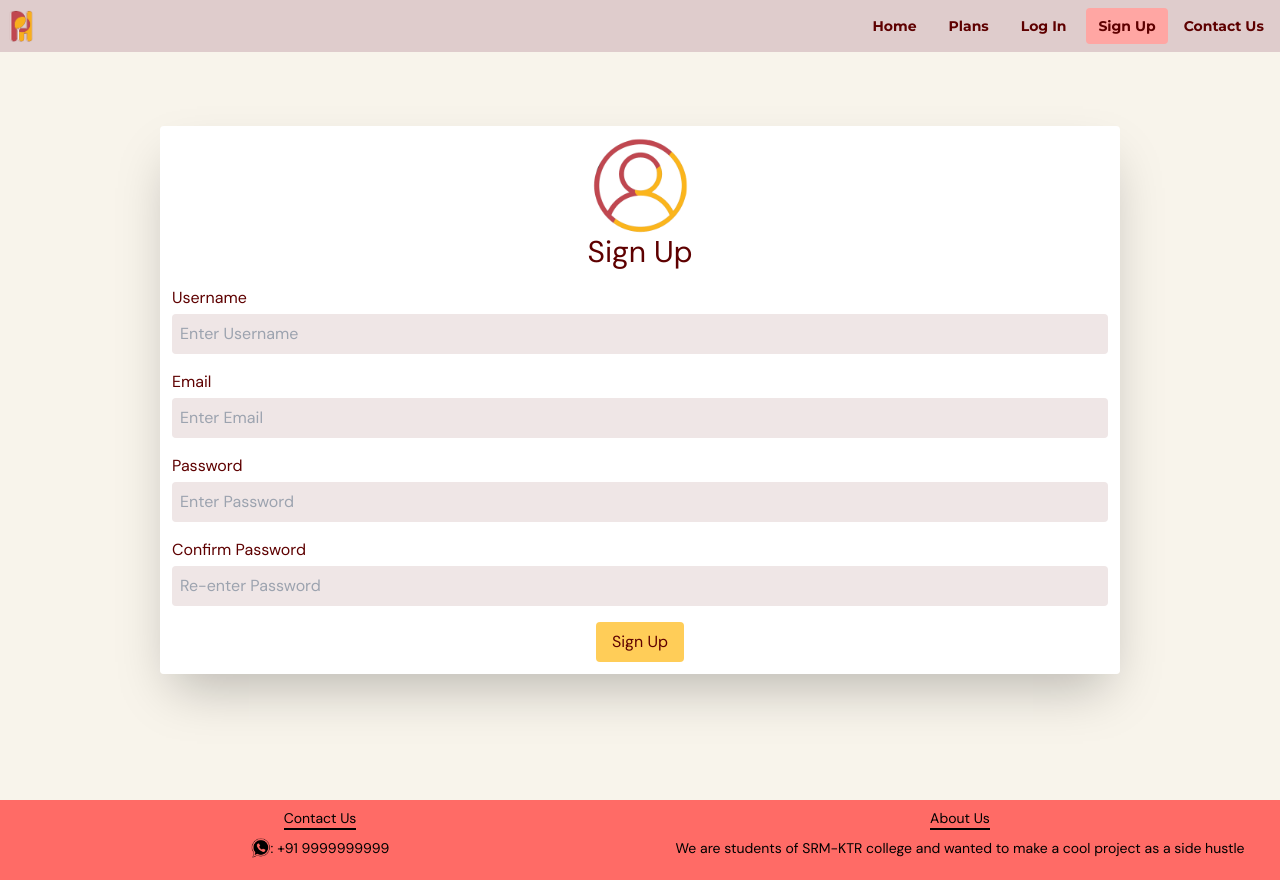
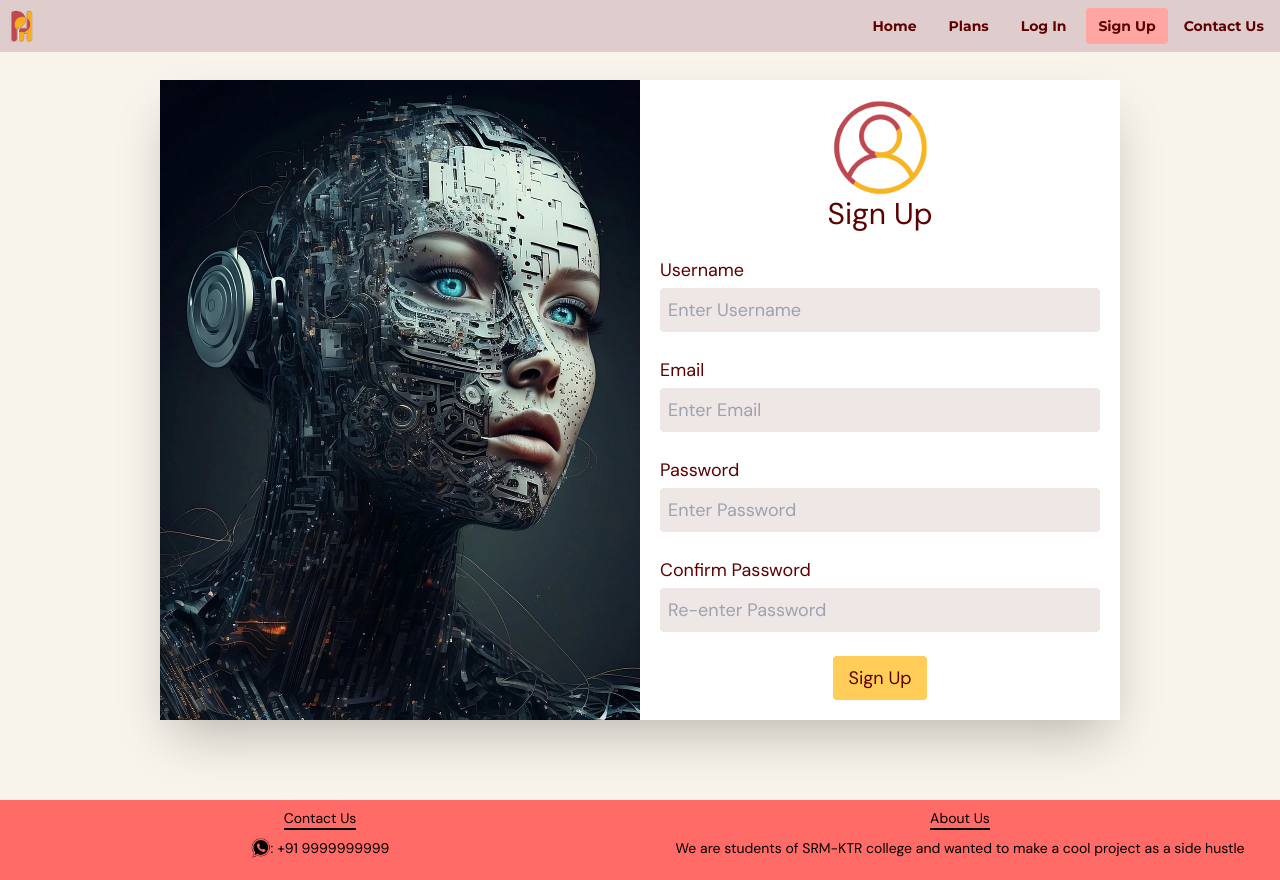
Before and after one commit to Ayush-Singh24/ProjectsHub, a Next.js app: page /signup in a window 1280 px wide. Built offline with nearby package versions, Linux system fonts and the light colour scheme.

Commit message:
made desktop ui of login and signup page

```diff
--- a/src/pages/login.tsx
+++ b/src/pages/login.tsx
@@ -18,10 +18,15 @@ export default function Login() {
     <section className="bg-gray-20 max-w-[1550px] flex justify-center items-center h-full mx-auto">
       <form
         action="submit"
-        className="w-3/4 rounded shadow-2xl"
+        className="w-3/4 rounded shadow-2xl md:flex md:justify-center"
         onSubmit={handleLogin}
       >
-        <div className="flex flex-col gap-4 p-3 bg-white rounded">
+        <img
+          src="images/loginPageGraphic.png"
+          alt="image"
+          className="hidden object-cover w-1/2 md:block basis-1/2"
+        />
+        <div className="flex flex-col gap-4 p-3 bg-white rounded md:p-4 lg:p-5 md:rounded-none md:basis-1/2 md:text-base lg:justify-between lg:text-lg">
           <div className="flex flex-col items-center justify-center bg-white">
             <img src="images/user.png" alt="user" className="h-24" />
             <h2 className="text-3xl">Login</h2>
--- a/src/pages/signup.tsx
+++ b/src/pages/signup.tsx
@@ -20,10 +20,15 @@ export default function SignUp() {
     <section className="bg-gray-20 max-w-[1550px] flex justify-center items-center h-full mx-auto">
       <form
         action="submit"
-        className="w-3/4 rounded shadow-2xl"
+        className="w-3/4 rounded shadow-2xl md:flex md:justify-center"
         onSubmit={handleSignUp}
       >
-        <div className="flex flex-col gap-4 p-3 bg-white rounded">
+        <img
+          src="images/signupPageGraphic.png"
+          alt="image"
+          className="hidden object-cover w-1/2 md:block basis-1/2"
+        />
+        <div className="flex flex-col gap-4 p-3 bg-white rounded md:p-4 lg:p-5 md:rounded-none md:basis-1/2 md:text-base lg:gap-6 lg:text-lg">
           <div className="flex flex-col items-center justify-center bg-white">
             <img src="images/user.png" alt="user" className="h-24" />
             <h2 className="text-3xl">Sign Up</h2>
```
Also changed, not shown: public/images/loginPageGraphic.png (added), public/images/signupPageGraphic.png (added).
